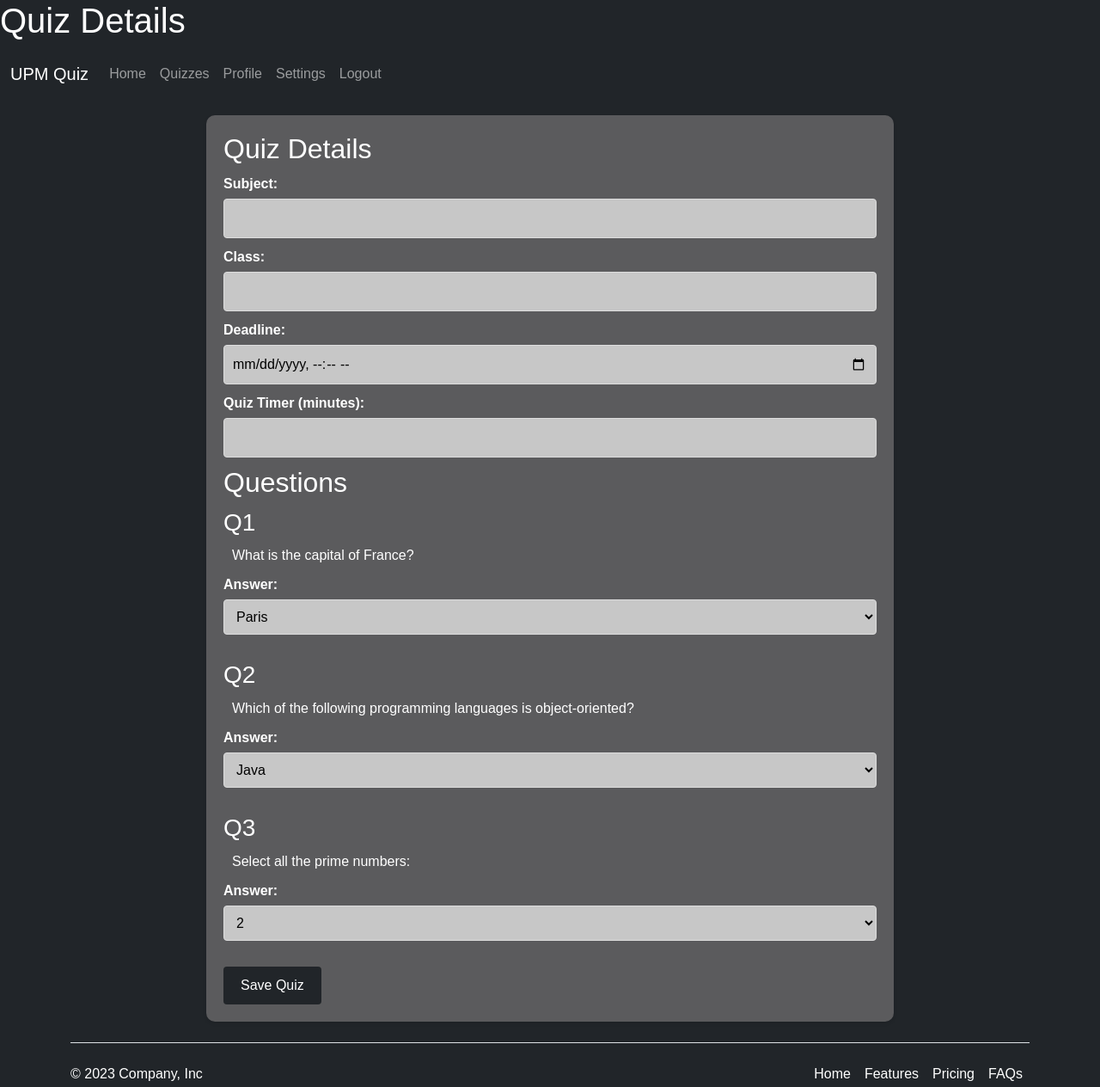
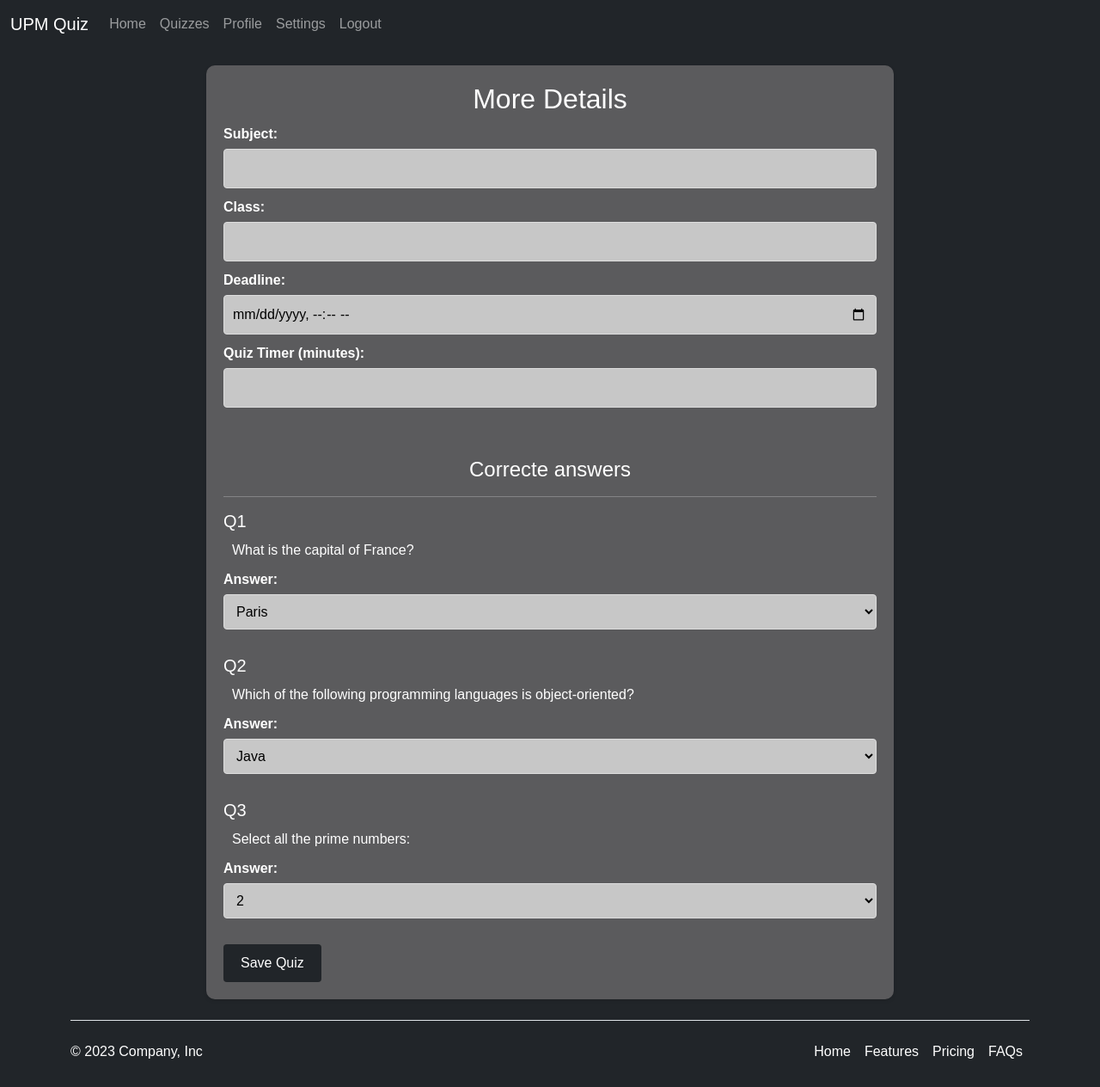
Before and after one commit to Abdelouafi09/UPM_Quiz, a Flask app: page / in a window 1280 px wide. Shown: the top 1264 px of the page at 86% size. After the commit the page ends 1231 px from the top, so only its background shows below. Run offline with Flask 3, Linux system fonts and the light colour scheme.

Commit message:
finale save quiz style

```diff
--- a/templates/save_quiz.html
+++ b/templates/save_quiz.html
@@ -21,6 +21,7 @@ body {
 
 header h1 {
     margin-bottom: 10px;
+
 }
 
 
@@ -37,9 +38,15 @@ header h1 {
 
 h2 {
     margin-bottom: 10px;
+
+}
+.quiz_detail{
+  text-align: center;
 }
 
-
+    .quiz_detail h4{
+  margin-top: 3rem;
+}
 form label {
     display: block;
     margin-bottom: 5px;
@@ -93,12 +100,13 @@ form button:hover {
 </head>
 <body>
     <header>
-        <h1>Quiz Details</h1>
-       {% include 'nav.html' %}
+      {% include 'nav.html' %}
     </header>
 
     <div class="content">
-        <h2>Quiz Details</h2>
+      <div class='quiz_detail'>
+            <h2>More Details</h2>
+            </div>
         <form action="/quiz/save_details" method="POST">
             <label for="subject">Subject:</label>
             <input type="text" id="subject" name="subject" required>
@@ -111,12 +119,13 @@ form button:hover {
 
             <label for="timer">Quiz Timer (minutes):</label>
             <input type="number" id="timer" name="timer" min="1" required>
-
-            <h2>Questions</h2>
-
+            <div class='quiz_detail'>
+            <h4>Correcte answers</h4>
+              <hr>
+            </div>
 {% for question in questions %}
     <div class="question">
-        <h3>Q{{ loop.index }}</h3>
+        <h5>Q{{ loop.index }}</h5>
         <p style='margin: 10px;'>{{ question.text }}</p>
 
                 </select>
```
